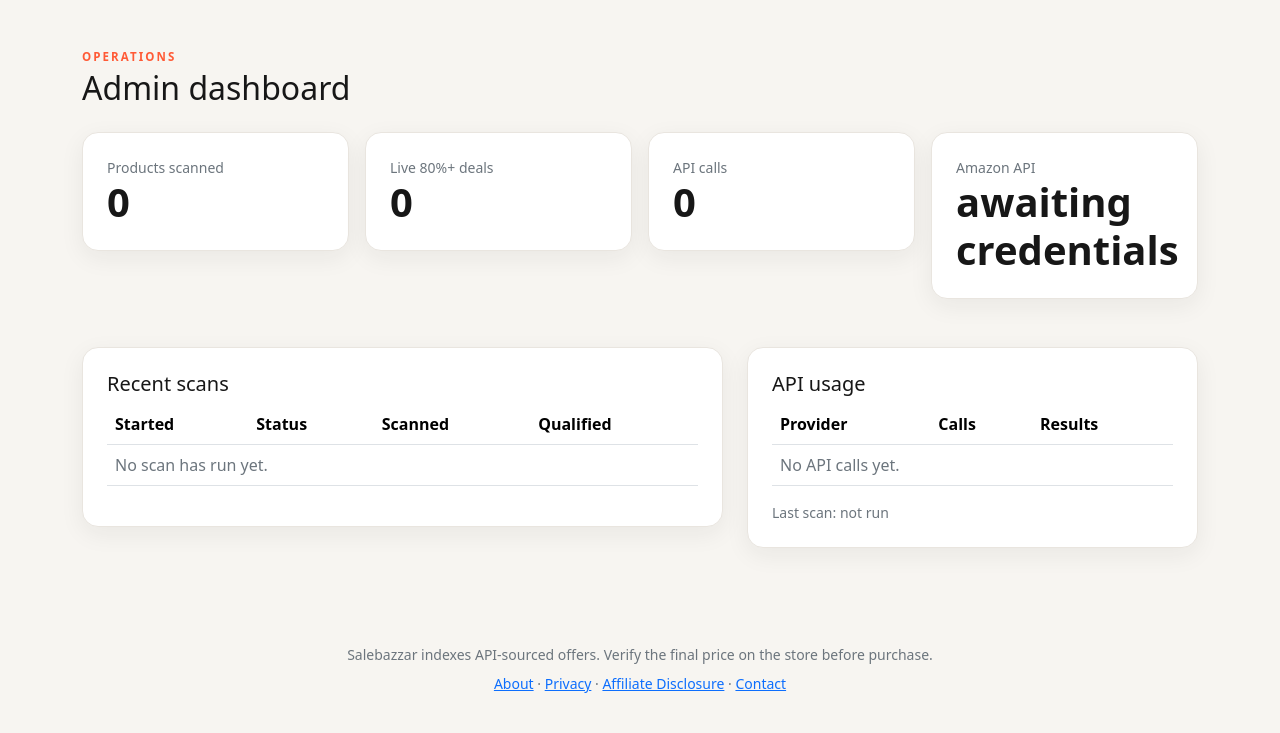
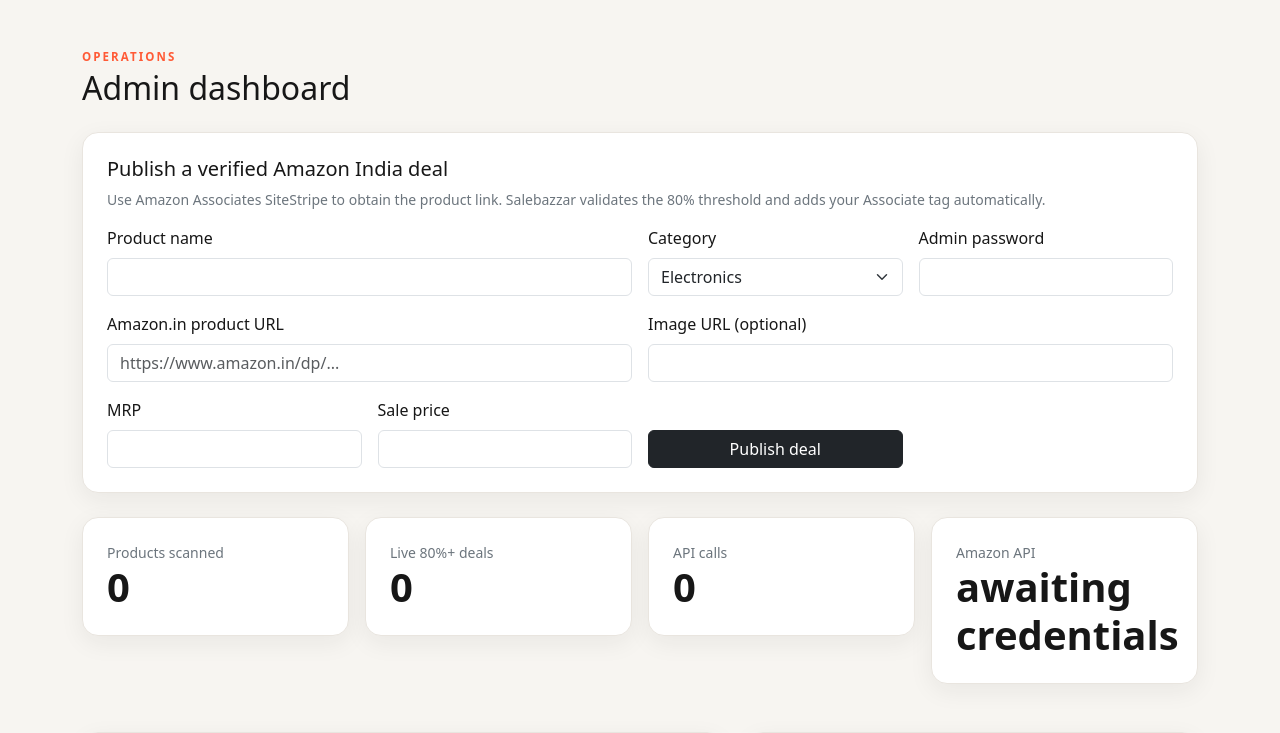
Before and after one commit to atulya405/salebazzar, a FastAPI app: page /admin in a window 1280 px wide. Shown: the part 56-789 px from the top of the page. Before the commit the page ends 749 px from the top, so only its background shows below. Run offline with FastAPI, Linux system fonts and the light colour scheme.

Commit message:
Add protected manual Amazon deal publisher

```diff
--- a/app/config.py
+++ b/app/config.py
@@ -13,6 +13,7 @@
     app_name: str = "Salebazzar"
     app_env: str = "development"
     contact_email: str = ""
+    admin_password: str = ""
     database_url: str = f"sqlite:///{(PROJECT_DIR / '80off.db').as_posix()}"
     scan_interval_minutes: int = Field(default=1080, ge=1)
     run_scan_on_startup: bool = False
--- a/app/routes.py
+++ b/app/routes.py
@@ -1,6 +1,11 @@
 from collections import defaultdict
-from fastapi import APIRouter, Depends, Query, Request
-from fastapi.responses import HTMLResponse
+import hashlib
+import hmac
+from datetime import datetime, timezone
+from urllib.parse import urlparse
+
+from fastapi import APIRouter, Depends, Form, Query, Request
+from fastapi.responses import HTMLResponse, RedirectResponse
 from fastapi.templating import Jinja2Templates
 from sqlalchemy import func, select
 from sqlalchemy.orm import Session
@@ -8,6 +13,7 @@
 from app.config import PROJECT_DIR, get_settings
 from app.database import get_db
 from app.models import ApiUsage, Product, ScanRun
+from app.services.affiliates import affiliate_url
 
 router = APIRouter()
 templates = Jinja2Templates(directory=PROJECT_DIR / "app" / "templates")
@@ -135,8 +141,73 @@
     ).all()
     scans = db.scalars(select(ScanRun).order_by(ScanRun.started_at.desc()).limit(10)).all()
     return templates.TemplateResponse(
-        request, "admin.html", {"latest_scan": latest_scan, "totals": totals, "usage": usage, "scans": scans}
+        request,
+        "admin.html",
+        {
+            "latest_scan": latest_scan,
+            "totals": totals,
+            "usage": usage,
+            "scans": scans,
+            "message": request.query_params.get("message", ""),
+            "error": request.query_params.get("error", ""),
+            "categories": settings.category_list,
+        },
     )
+
+
+@router.post("/admin/deals")
+def add_manual_amazon_deal(
+    name: str = Form(),
+    category: str = Form(),
+    image_url: str = Form(default=""),
+    product_url: str = Form(),
+    original_price: float = Form(gt=0),
+    current_price: float = Form(gt=0),
+    admin_password: str = Form(),
+    db: Session = Depends(get_db),
+):
+    settings = get_settings()
+    if not settings.admin_password:
+        return _admin_redirect(error="Set ADMIN_PASSWORD before adding deals.")
+    if not hmac.compare_digest(admin_password, settings.admin_password):
+        return _admin_redirect(error="Incorrect admin password.")
+    if category not in settings.category_list:
+        return _admin_redirect(error="Choose a configured category.")
+    hostname = (urlparse(product_url).hostname or "").lower()
+    if hostname != "amazon.in" and not hostname.endswith(".amazon.in"):
+        return _admin_redirect(error="Only Amazon.in product URLs are accepted.")
+    if current_price >= original_price:
+        return _admin_redirect(error="Sale price must be lower than MRP.")
+    discount = ((original_price - current_price) / original_price) * 100
+    if discount < 80 or discount > 99.8:
+        return _admin_redirect(error="Only credible Amazon deals discounted by 80% or more are accepted.")
+    external_id = hashlib.sha256(product_url.encode()).hexdigest()
+    product = db.scalar(select(Product).where(Product.source == "manual_amazon", Product.external_id == external_id))
+    if product is None:
+        product = Product(source="manual_amazon", external_id=external_id)
+        db.add(product)
+    product.category = category
+    product.name = name.strip()
+    product.image_url = image_url.strip()
+    product.original_price = round(original_price, 2)
+    product.current_price = round(current_price, 2)
+    product.savings_amount = round(original_price - current_price, 2)
+    product.discount_percent = round(discount, 2)
+    product.rating = 0
+    product.popularity = 0
+    product.quality_score = round(discount * 0.6, 2)
+    product.store_name = "Amazon India"
+    product.product_url = product_url.strip()
+    product.affiliate_url = affiliate_url(product_url.strip(), settings)
+    product.last_updated = datetime.now(timezone.utc)
+    db.commit()
+    return _admin_redirect(message=f"Published Amazon deal at {product.discount_percent:.1f}% off.")
+
+
+def _admin_redirect(**params: str) -> RedirectResponse:
+    from urllib.parse import urlencode
+
+    return RedirectResponse(url=f"/admin?{urlencode(params)}", status_code=303)
 
 
 @router.get("/health")
--- a/app/templates/admin.html
+++ b/app/templates/admin.html
@@ -3,6 +3,22 @@
 {% block content %}
 <main class="container py-5">
   <div class="mb-4"><p class="eyebrow mb-1">OPERATIONS</p><h1 class="h2">Admin dashboard</h1></div>
+  {% if message %}<div class="alert alert-success">{{ message }}</div>{% endif %}
+  {% if error %}<div class="alert alert-danger">{{ error }}</div>{% endif %}
+  <section class="panel p-4 mb-4">
+    <h2 class="h5">Publish a verified Amazon India deal</h2>
+    <p class="small text-secondary">Use Amazon Associates SiteStripe to obtain the product link. Salebazzar validates the 80% threshold and adds your Associate tag automatically.</p>
+    <form class="row g-3" method="post" action="/admin/deals">
+      <div class="col-md-6"><label class="form-label">Product name</label><input class="form-control" name="name" required></div>
+      <div class="col-md-3"><label class="form-label">Category</label><select class="form-select" name="category" required>{% for item in categories %}<option>{{ item }}</option>{% endfor %}</select></div>
+      <div class="col-md-3"><label class="form-label">Admin password</label><input class="form-control" name="admin_password" type="password" required></div>
+      <div class="col-md-6"><label class="form-label">Amazon.in product URL</label><input class="form-control" name="product_url" type="url" placeholder="https://www.amazon.in/dp/..." required></div>
+      <div class="col-md-6"><label class="form-label">Image URL (optional)</label><input class="form-control" name="image_url" type="url"></div>
+      <div class="col-md-3"><label class="form-label">MRP</label><input class="form-control" name="original_price" type="number" min="0.01" step="0.01" required></div>
+      <div class="col-md-3"><label class="form-label">Sale price</label><input class="form-control" name="current_price" type="number" min="0.01" step="0.01" required></div>
+      <div class="col-md-3 d-grid align-items-end"><button class="btn btn-dark">Publish deal</button></div>
+    </form>
+  </section>
   <div class="row g-3 mb-5">
     {% for label, value in [("Products scanned", totals.products_scanned), ("Live 80%+ deals", totals.qualified), ("API calls", totals.api_calls), ("Amazon API", totals.amazon_api_status)] %}
     <div class="col-sm-6 col-lg-3"><div class="metric p-4"><div class="text-secondary small">{{ label }}</div><div class="display-6 fw-bold">{{ value }}</div></div></div>
--- a/render.yaml
+++ b/render.yaml
@@ -23,3 +23,5 @@
         value: salebazzar02-21
       - key: CONTACT_EMAIL
         value: atulya405@gmail.com
+      - key: ADMIN_PASSWORD
+        sync: false
```
Also changed, not shown: README.md, 1 other file.
